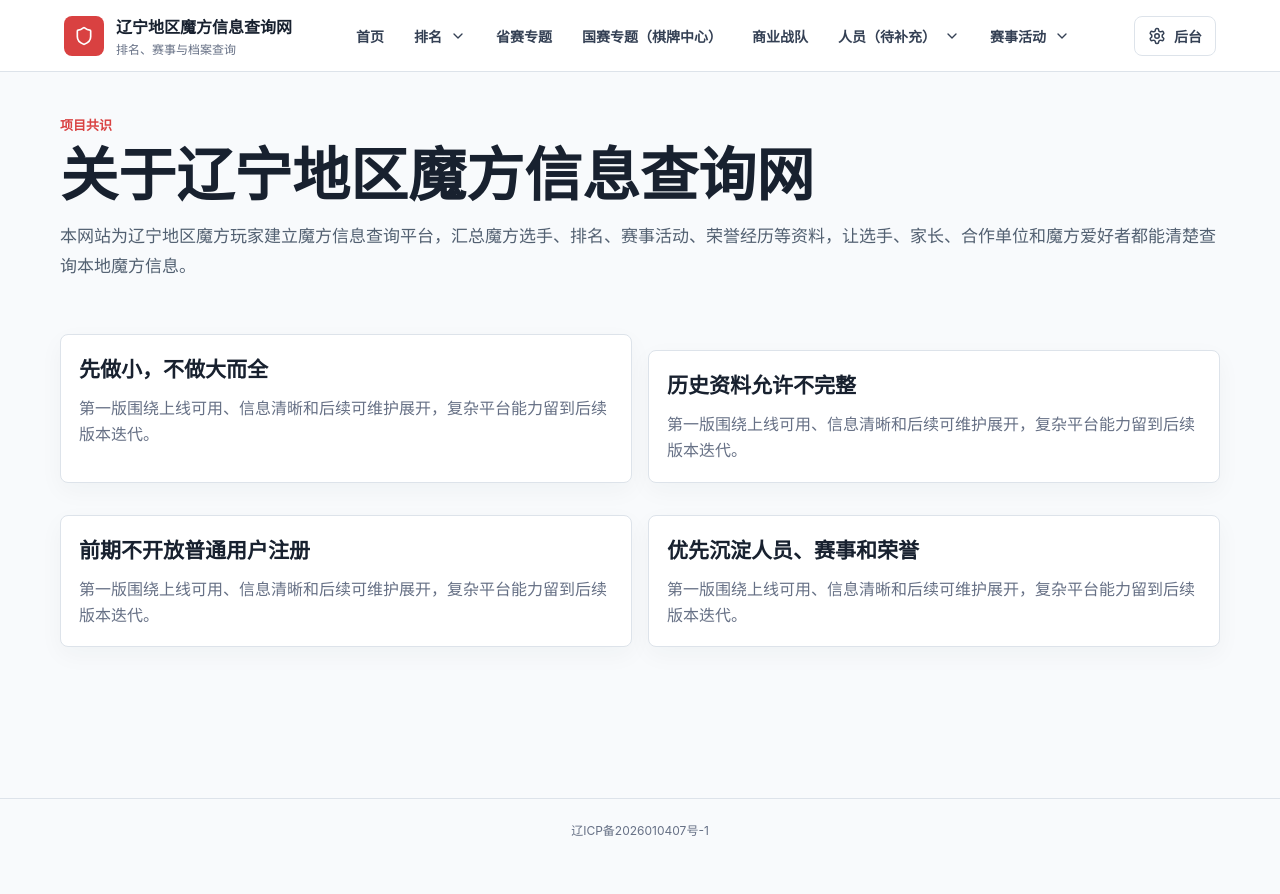
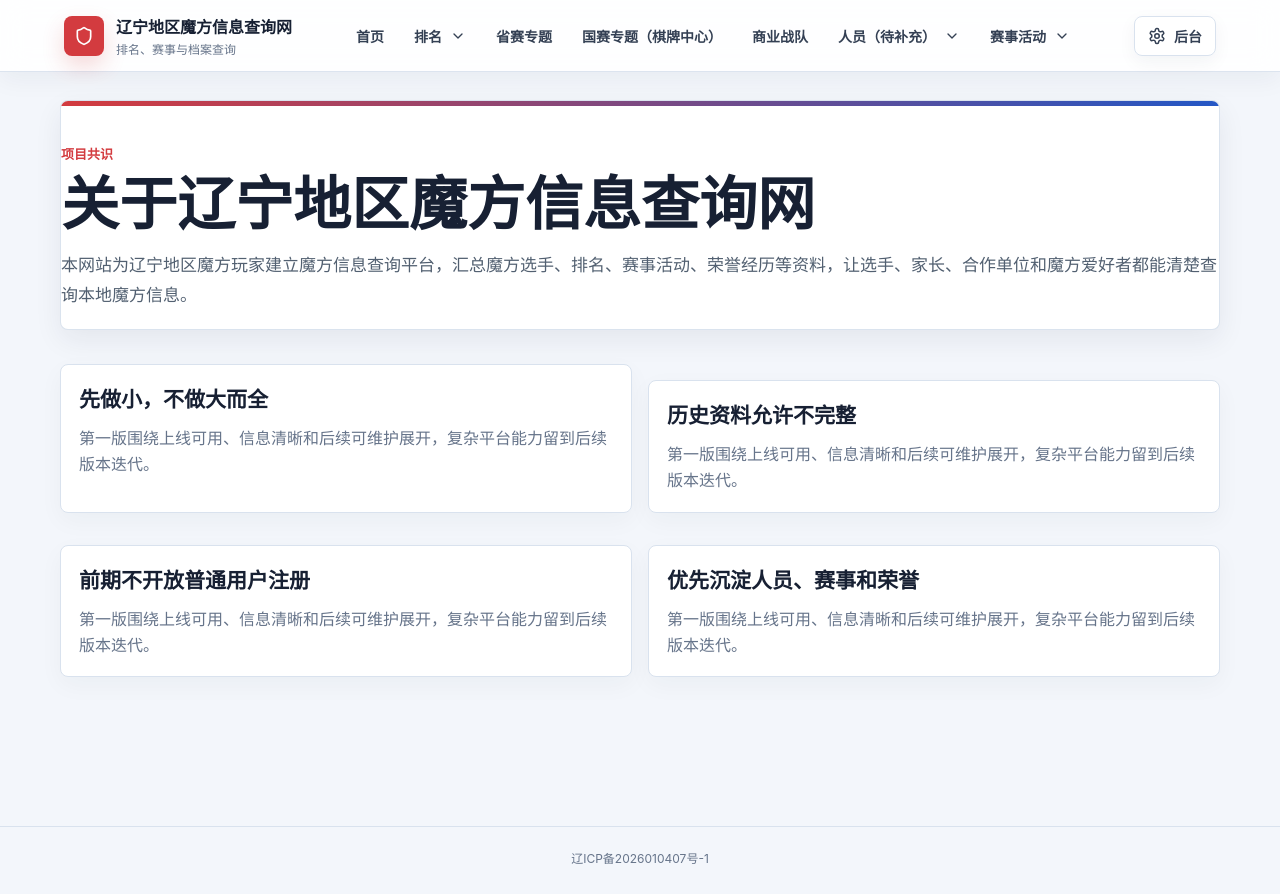
Before and after one commit to lymyxyxyx/Liaoning_magic_cube_team_website, a Next.js app: page /about in a window 1280 px wide. Before the commit the page ends 866 px from the top, so only its background shows below. Built offline with nearby package versions, Linux system fonts and the light colour scheme.

Commit message:
Refresh site visual styling

```diff
--- a/app/globals.css
+++ b/app/globals.css
@@ -1,15 +1,20 @@
 :root {
   color-scheme: light;
-  --ink: #18212f;
-  --muted: #667085;
-  --line: #dde3ea;
+  --ink: #172033;
+  --muted: #66748a;
+  --line: #d9e2ee;
   --surface: #ffffff;
-  --soft: #f4f7fb;
-  --blue: #1f6feb;
-  --red: #d94141;
+  --soft: #eef4fb;
+  --blue: #2457c5;
+  --blue-deep: #173b8f;
+  --red: #d33b3f;
+  --red-soft: #fff0f0;
   --green: #178b58;
-  --yellow: #a36500;
-  --shadow: 0 18px 45px rgba(25, 39, 62, 0.09);
+  --yellow: #a86b00;
+  --gold: #b7791f;
+  --page-bg: #f3f6fb;
+  --shadow: 0 18px 45px rgba(23, 32, 51, 0.1);
+  --shadow-soft: 0 10px 28px rgba(23, 32, 51, 0.07);
 }
 
 * {
@@ -18,7 +23,7 @@
 
 body {
   margin: 0;
-  background: #f8fafc;
+  background: var(--page-bg);
   color: var(--ink);
   font-family: Inter, "PingFang SC", "Microsoft YaHei", Arial, sans-serif;
 }
@@ -58,9 +63,10 @@ main {
   gap: 24px;
   align-items: center;
   padding: 14px clamp(18px, 5vw, 64px);
-  border-bottom: 1px solid var(--line);
-  background: rgba(255, 255, 255, 0.92);
+  border-bottom: 1px solid rgba(217, 226, 238, 0.92);
+  background: rgba(255, 255, 255, 0.9);
   backdrop-filter: blur(14px);
+  box-shadow: 0 8px 24px rgba(23, 32, 51, 0.05);
 }
 
 .brand {
@@ -79,6 +85,7 @@ main {
   border-radius: 8px;
   color: #fff;
   background: var(--red);
+  box-shadow: 0 10px 22px rgba(211, 59, 63, 0.2);
 }
 
 .brand strong,
@@ -120,6 +127,7 @@ main {
 .nav-dropdown summary:hover,
 .nav-dropdown[open] summary,
 .admin-link:hover {
+  color: var(--blue-deep);
   background: var(--soft);
 }
 
@@ -173,6 +181,7 @@ main {
 .admin-link {
   border: 1px solid var(--line);
   background: var(--surface);
+  box-shadow: 0 6px 18px rgba(23, 32, 51, 0.05);
 }
 
 .container,
@@ -199,6 +208,29 @@ main {
   letter-spacing: 0;
 }
 
+.page-hero {
+  position: relative;
+  display: grid;
+  grid-template-columns: minmax(0, 1fr) auto;
+  gap: 28px;
+  align-items: center;
+  margin-top: 28px;
+  padding: 34px clamp(20px, 4vw, 42px);
+  overflow: hidden;
+  border: 1px solid rgba(217, 226, 238, 0.96);
+  border-radius: 8px;
+  background: #fff;
+  box-shadow: var(--shadow-soft);
+}
+
+.page-hero::before {
+  position: absolute;
+  inset: 0 0 auto;
+  height: 5px;
+  content: "";
+  background: linear-gradient(90deg, var(--red), var(--blue));
+}
+
 .hero-copy p,
 .page-hero p {
   margin: 0;
@@ -255,6 +287,7 @@ main {
 .button {
   border: 1px solid var(--line);
   background: var(--surface);
+  box-shadow: 0 6px 16px rgba(23, 32, 51, 0.05);
 }
 
 .button:disabled {
@@ -266,6 +299,7 @@ main {
   border-color: var(--blue);
   color: #fff;
   background: var(--blue);
+  box-shadow: 0 12px 22px rgba(36, 87, 197, 0.2);
 }
 
 .stat-band {
@@ -280,10 +314,12 @@ main {
   border: 1px solid var(--line);
   border-radius: 8px;
   background: var(--surface);
+  box-shadow: var(--shadow-soft);
 }
 
 .stat strong {
   display: block;
+  color: #111827;
   font-size: 28px;
 }
 
@@ -2160,6 +2196,7 @@ textarea {
   border: 1px solid var(--line);
   border-radius: 8px;
   background: #fff;
+  box-shadow: var(--shadow-soft);
 }
 
 .national-result-index h2 {
@@ -2197,7 +2234,7 @@ textarea {
   display: grid !important;
   gap: 6px !important;
   padding: 9px;
-  border: 1px solid #edf2f7;
+  border: 1px solid #e7edf5;
   border-radius: 8px;
   background: #fbfdff;
 }
@@ -2244,6 +2281,7 @@ textarea {
   gap: 6px;
 }
 
+.national-result-index a,
 .national-result-index-group a {
   display: inline-flex;
   min-height: 28px;
@@ -2258,6 +2296,7 @@ textarea {
   background: #f8fafc;
 }
 
+.national-result-index a:hover,
 .national-result-index-group a:hover {
   border-color: var(--blue);
   color: var(--blue);
@@ -2358,7 +2397,7 @@ textarea {
 .national-all-around-table th,
 .national-relay-table th {
   color: #344054;
-  background: #fff;
+  background: #f3f7fc;
   font-size: 13px;
   font-weight: 850;
 }
@@ -2417,6 +2456,7 @@ textarea {
   border: 1px solid var(--line);
   border-radius: 8px;
   background: #fff;
+  box-shadow: var(--shadow-soft);
 }
 
 .provincial-info-card svg {
@@ -2483,6 +2523,7 @@ textarea {
   border: 1px solid var(--line);
   border-radius: 8px;
   background: #fff;
+  box-shadow: var(--shadow-soft);
   content-visibility: auto;
   contain-intrinsic-size: 88px 620px;
 }
@@ -2493,6 +2534,7 @@ textarea {
   gap: 12px;
   align-items: center;
   padding: 14px 16px;
+  border-left: 4px solid var(--red);
   background: #f8fafc;
 }
 
@@ -2523,11 +2565,25 @@ textarea {
 }
 
 .provincial-result-table .podium-row {
-  background: #fffaf0;
+  background: #fff7e8;
 }
 
 .provincial-result-table .podium-row td {
-  border-top-color: #f2d7a1;
+  border-top-color: #ebc985;
+}
+
+.provincial-result-table .podium-row td:first-child {
+  color: var(--gold);
+  font-weight: 900;
+}
+
+.provincial-result-table td:last-child {
+  color: #111827;
+  font-weight: 850;
+}
+
+.provincial-result-table td:is(:nth-child(6), :nth-child(7), :nth-child(8), :nth-child(9)) {
+  font-variant-numeric: tabular-nums;
 }
 
 .national-layout {
@@ -3770,6 +3826,12 @@ a.commercial-member-link:hover {
   .main-nav {
     grid-column: 1 / -1;
     justify-content: start;
+  }
+
+  .admin-link {
+    grid-column: 2;
+    grid-row: 1;
+    justify-self: end;
   }
 
   .site-header,
```
